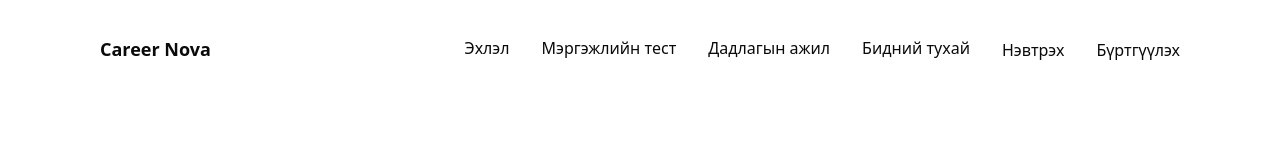
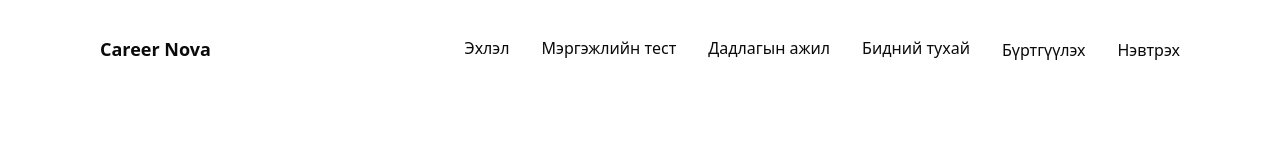
Before and after one commit to Sarangerel624/Career-explorer, a Next.js app: page / in a window 1280 px wide. Shown: the top 160 px of the page. Built offline with nearby package versions, Linux system fonts and the light colour scheme.

Commit message:
Add useRouter

```diff
--- a/app/page.tsx
+++ b/app/page.tsx
@@ -15,8 +15,8 @@ const Page = () => {
             <div>Мэргэжлийн тест</div>
             <div>Дадлагын ажил</div>
             <div>Бидний тухай</div>
-            <button onClick={() => router.push("/dashboard")}>Нэвтрэх</button>
-            <button>Бүртгүүлэх</button>
+            <button onClick={() => router.push("/sign-up")}>Бүртгүүлэх</button>
+            <button onClick={() => router.push("/log-in")}>Нэвтрэх</button>
           </div>
         </nav>
         <p className="flex justify-center font-bold text-[48px] mt-45 mb-2">
```
